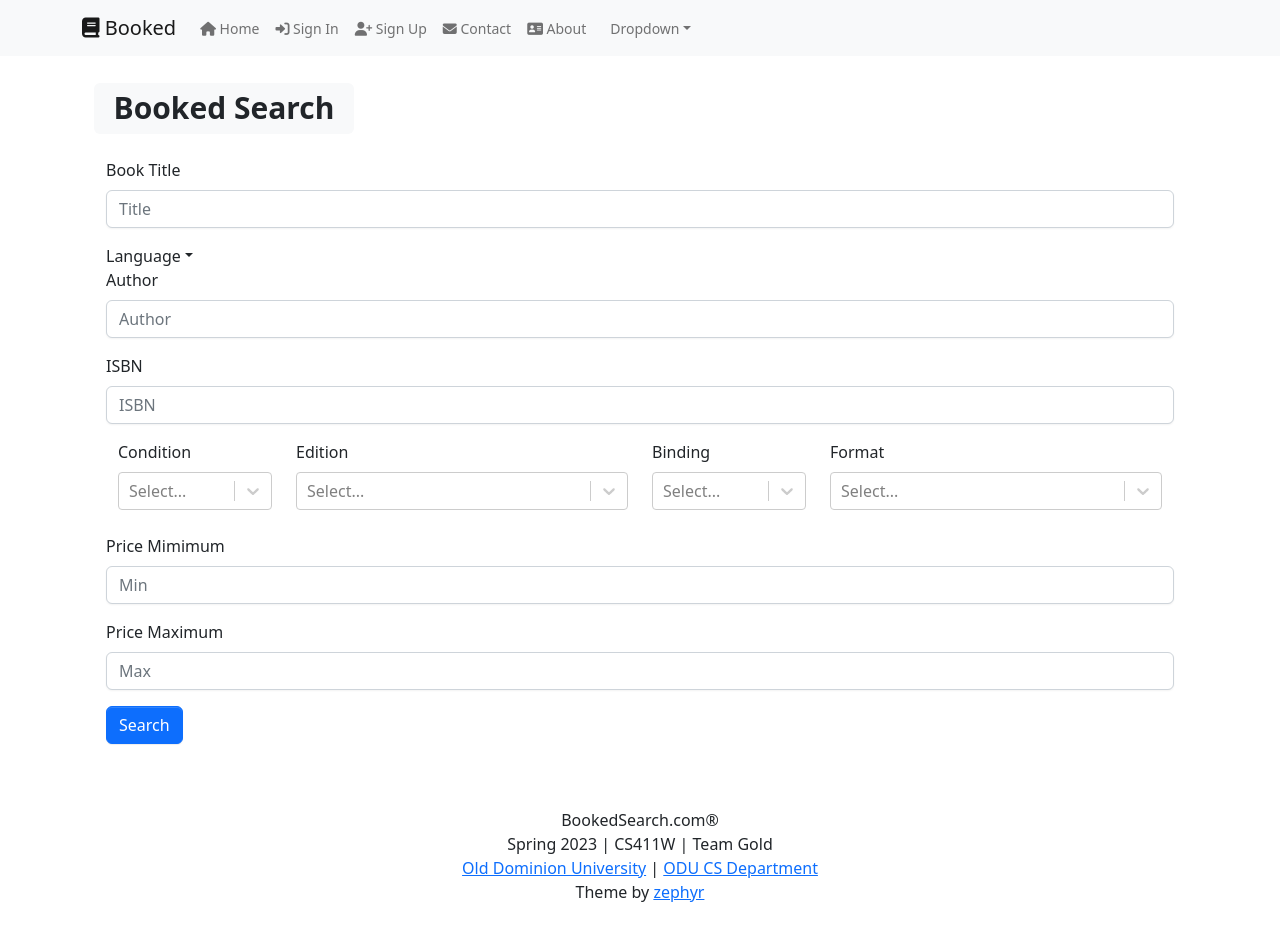
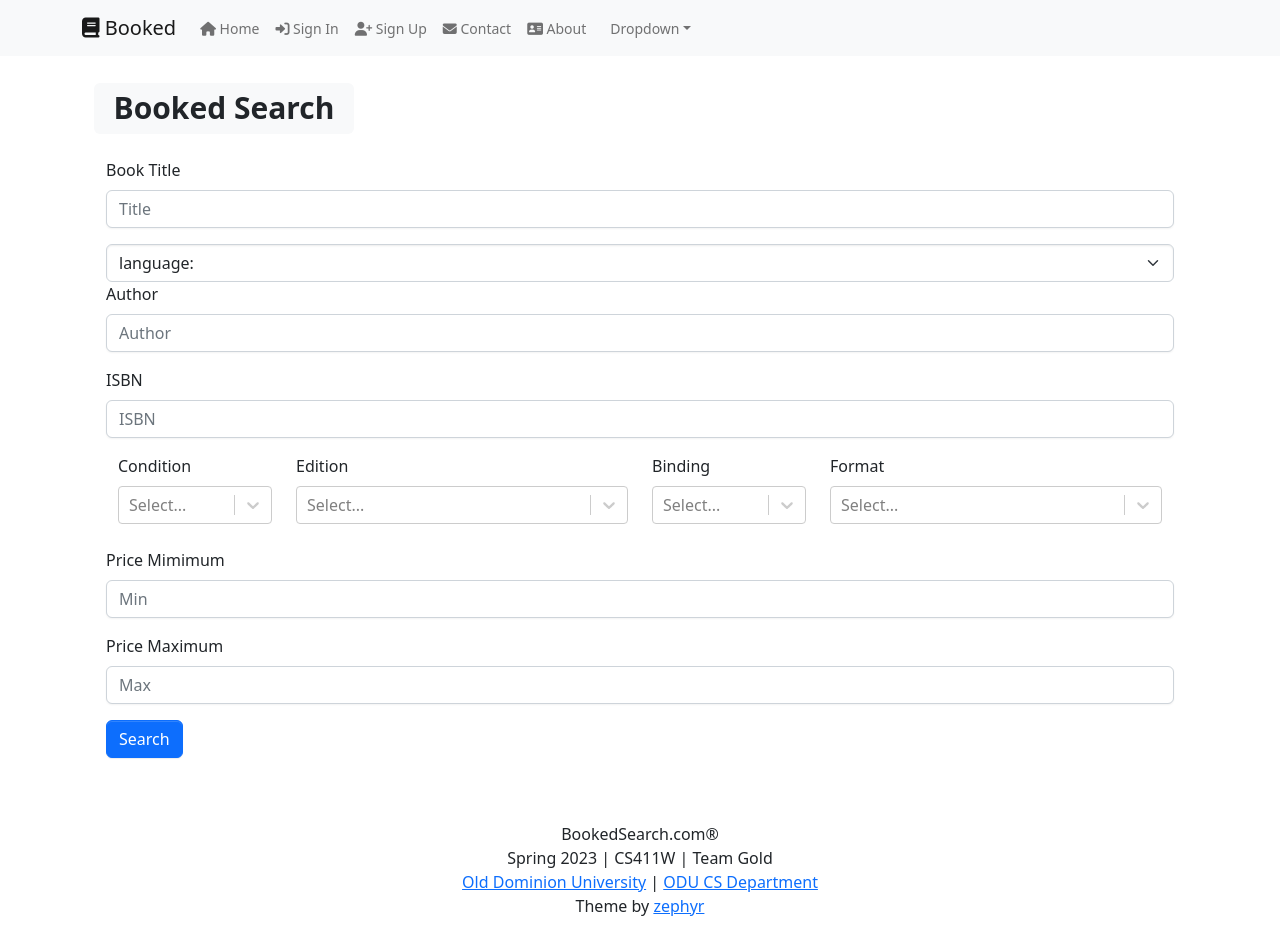
Before and after one commit to lvSojen/2023-Spring-CS411W-GOLD, a React (Create React App) app in the folder frontend/: page / in a window 1280 px wide. Built offline with nearby package versions, Linux system fonts and the light colour scheme.

Commit message:
♻️ (PR):made edits to download option for languages

```diff
--- a/frontend/src/components/common/SearchBook.js
+++ b/frontend/src/components/common/SearchBook.js
@@ -38,11 +38,12 @@
                     <Form.Control type="bookTitle" placeholder="Title" />
                 </Form.Group>
 
-                <NavDropdown title="Language" id="basic-nav-dropdown">
-                    <NavDropdown.Item href="#action/3.1">English</NavDropdown.Item>
-                    <NavDropdown.Item href="#action/3.2">Spanish</NavDropdown.Item>
-                    <NavDropdown.Item href="#action/3.3">German</NavDropdown.Item>
-                </NavDropdown>
+                <Form.Select aria-label="Default select example">
+                    <option disabled selected>language:</option>
+                    <option value="english">English</option>
+                    <option value="spanish">Spanish</option>
+                    <option value="german">German</option>
+                </Form.Select>
 
                 <Form.Group className="mb-3" controlId="Author">
                     <Form.Label>Author</Form.Label>
```
